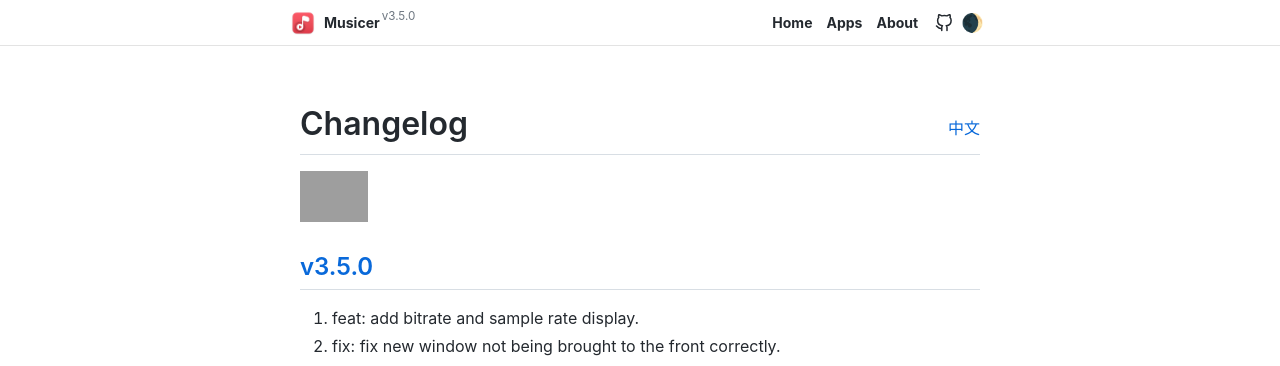
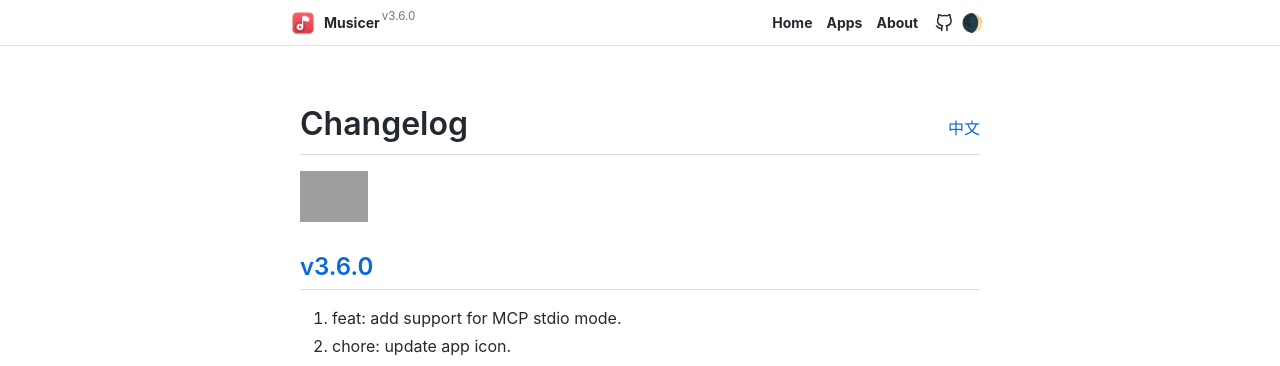
Before and after one commit to jaywcjlove/musicer, a plain HTML site: page CHANGELOG.html in a window 1280 px wide. Shown: the top 366 px of the page. Drawn offline with Linux system fonts and the light colour scheme; grey boxes are pictures that could not be loaded; some icons are missing.

Commit message:
released v3.6.0 69e14880235027c8a0f66b59bfff5c02dbde61a4

```diff
--- a/CHANGELOG.html
+++ b/CHANGELOG.html
@@ -4,21 +4,21 @@
     <meta charset="UTF-8">
     <meta http-equiv="X-UA-Compatible" content="IE=edge">
     <meta name="viewport" content="width=device-width, initial-scale=1.0">
-    <title>Changelog Musicer v3.5.0</title>
+    <title>Changelog Musicer v3.6.0</title>
     <meta name="description" content="迷你便捷的本地音乐播放器，轻巧实用，专为播放本地音频而设计，支持多种常见音频格式，随时随地畅听您的音乐！">
     <meta name="keywords" content="music,player,local,audio,offline,waveform,mini,toolbar">
     <meta name="author" content="Kenny Wong">
-    <meta property="og:site_name" content="Musicer <sup>v3.5.0</sup>">
+    <meta property="og:site_name" content="Musicer <sup>v3.6.0</sup>">
     <meta property="og:url" content="https://wangchujiang.com/musicer/CHANGELOG.html">
     <meta property="og:image" content="https://wangchujiang.com/musicer/assets/social-preview.png">
     <meta property="og:type" content="application">
-    <meta property="og:title" content="Musicer <sup>v3.5.0</sup>">
+    <meta property="og:title" content="Musicer <sup>v3.6.0</sup>">
     <meta property="og:description" content="迷你便捷的本地音乐播放器，轻巧实用，专为播放本地音频而设计，支持多种常见音频格式，随时随地畅听您的音乐！">
     <meta property="twitter:image:src" content="https://wangchujiang.com/musicer/assets/social-preview.png">
     <meta property="twitter:site" content="@jaywcjlove">
     <meta property="twitter:creator" content="jaywcjlove">
     <meta property="twitter:card" content="summary_large_image">
-    <meta property="twitter:title" content="Musicer <sup>v3.5.0</sup> - 迷你便捷的本地音乐播放器，轻巧实用，专为播放本地音频而设计，支持多种常见音频格式，随时随地畅听您的音乐！">
+    <meta property="twitter:title" content="Musicer <sup>v3.6.0</sup> - 迷你便捷的本地音乐播放器，轻巧实用，专为播放本地音频而设计，支持多种常见音频格式，随时随地畅听您的音乐！">
     <meta property="twitter:description" content="迷你便捷的本地音乐播放器，轻巧实用，专为播放本地音频而设计，支持多种常见音频格式，随时随地畅听您的音乐！">
     <meta name="apple-itunes-app" content="app-id=6766860898">
     <link rel="stylesheet" type="text/css" href="css/main.css?v=1.34.4">
@@ -34,8 +34,8 @@
   </head>
   <body id="idoctotop"><a href="#idoctotop" class="gototop">top</a>
     <header class="header">
-      <article class="inner warpper" style="max-width:720px;"><a class="logo" href="index.html"><img alt="Musicer <sup>v3.5.0</sup> logo" src="assets/logo.png">
-<span class="title">Musicer <sup>v3.5.0</sup></span></a>
+      <article class="inner warpper" style="max-width:720px;"><a class="logo" href="index.html"><img alt="Musicer <sup>v3.6.0</sup> logo" src="assets/logo.png">
+<span class="title">Musicer <sup>v3.6.0</sup></span></a>
         <div class="content">
           <ul class="menu">
             <li><a href="index.html" target="" class="">Home</a></li>
@@ -52,6 +52,11 @@
       <markdown-style theme-auto-switch-disabled="">
         <p align="right" style="float: right; bottom: -36px; position: relative;"><a href="./CHANGELOG.zh.html">中文</a></p><!--rehype:style=float: right; bottom: -36px; position: relative;-->
         <h1 id="changelog"><a aria-hidden="true" tabindex="-1" href="#changelog" class="anchor"><span class="icon icon-link"></span></a>Changelog</h1><a target="_blank" href="https://jaywcjlove.github.io/maslink/?id=6745227444" title="Musicer for macOS"><img alt="Musicer AppStore" src="https://jaywcjlove.github.io/sb/download/macos.svg" height="51"></a>
+        <h2 id="v360"><a aria-hidden="true" tabindex="-1" href="#v360" class="anchor"><span class="icon icon-link"></span></a><a href="https://github.com/jaywcjlove/musicer/releases/tag/v3.6.0">v3.6.0</a></h2>
+        <ol>
+          <li>feat: add support for MCP stdio mode.</li>
+          <li>chore: update app icon.</li>
+        </ol>
         <h2 id="v350"><a aria-hidden="true" tabindex="-1" href="#v350" class="anchor"><span class="icon icon-link"></span></a><a href="https://github.com/jaywcjlove/musicer/releases/tag/v3.5.0">v3.5.0</a></h2>
         <ol>
           <li>feat: add bitrate and sample rate display.</li>
```
Also changed, not shown: CHANGELOG.zh.html (+11 -6 lines), feedback.html (+6 -6 lines), feedback.zh.html (+6 -6 lines), index.html (+6 -6 lines), index.zh.html (+6 -6 lines), privacy-policy.html (+6 -6 lines), privacy-policy.zh.html (+6 -6 lines), terms-of-service.html (+6 -6 lines), terms-of-service.zh.html (+6 -6 lines), sitemap.txt.
